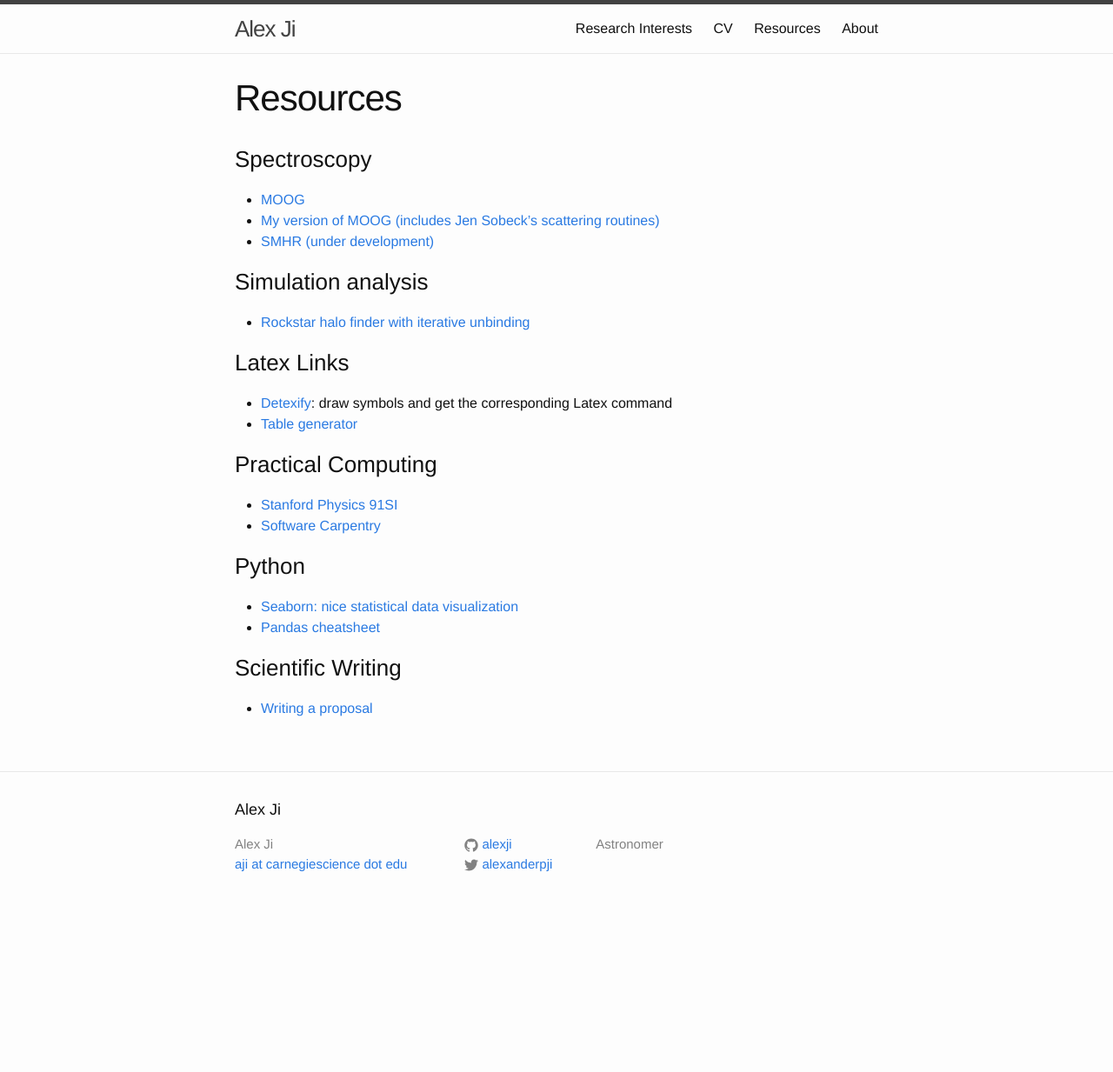
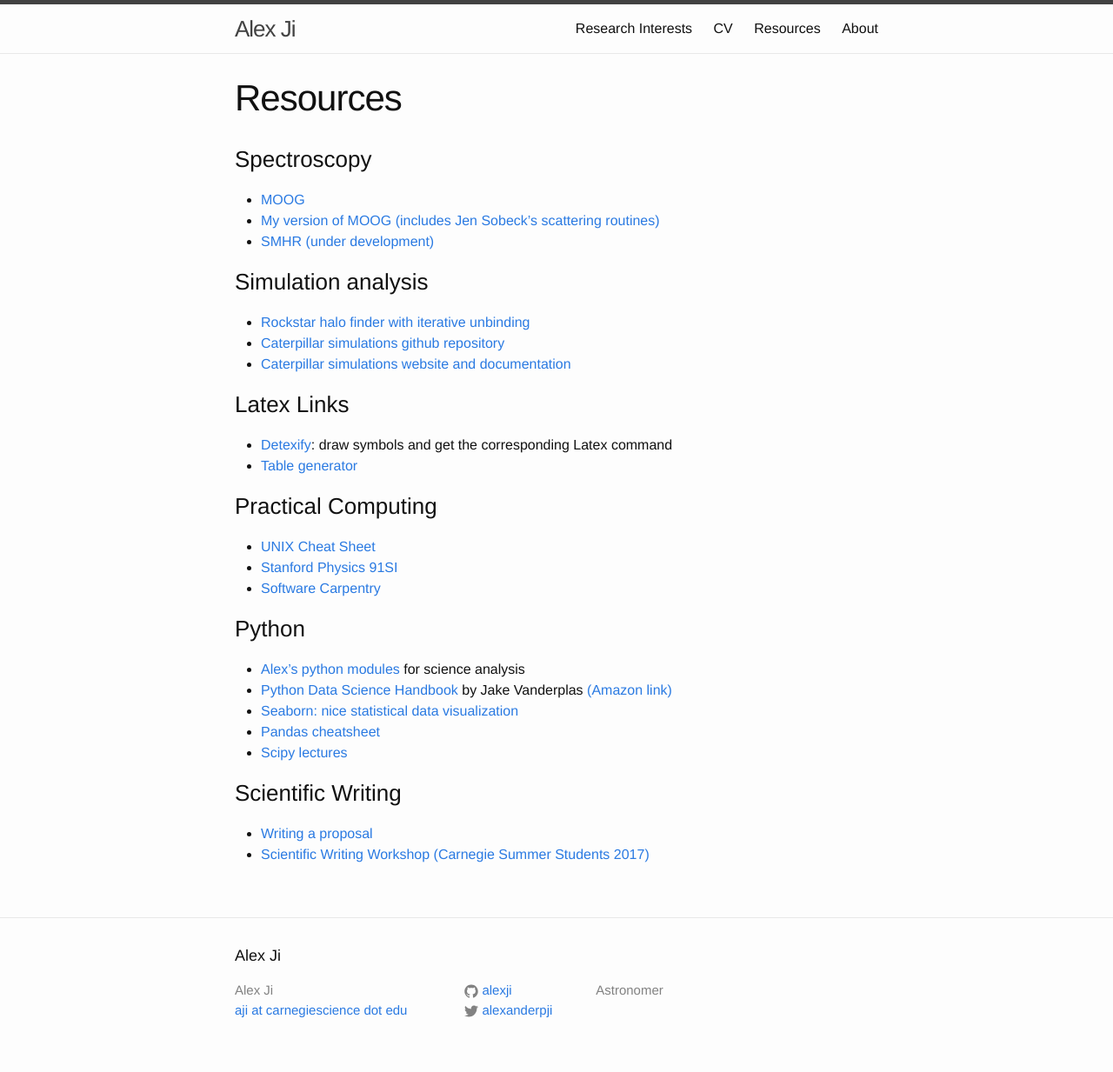
Before and after one commit to alexji/alexji.github.io, a Jekyll site: the page built from resources.md, in a window 1280 px wide. Shown: the whole page at 87% size. Built offline with Jekyll 4.4.1, drawn with Linux system fonts in a browser that asks for light colours; before the commit the page ends 1065 px from its top, so only the background shows below that.

Commit message:
Added some stuff to resources

```diff
--- a/resources.md
+++ b/resources.md
@@ -12,18 +12,25 @@ order: 3
 
 ### Simulation analysis
 * [Rockstar halo finder with iterative unbinding](https://bitbucket.org/alexji/rockstar)
+* [Caterpillar simulations github repository](https://github.com/caterpillarproject/)
+* [Caterpillar simulations website and documentation](http://www.caterpillarproject.org/)
 
 ### Latex Links
 * [Detexify](http://detexify.kirelabs.org/classify.html): draw symbols and get the corresponding Latex command
 * [Table generator](https://www.tablesgenerator.com/)
 
 ### Practical Computing
+* [UNIX Cheat Sheet](/UNIXCheatSheet.pdf)
 * [Stanford Physics 91SI](https://web.stanford.edu/class/physics91SI/cgi-bin/?page_id=13)
 * [Software Carpentry](https://software-carpentry.org/)
 
 ### Python
+* [Alex's python modules](https://github.com/alexji/moog17scat) for science analysis
+* [Python Data Science Handbook](https://github.com/jakevdp/PythonDataScienceHandbook) by Jake Vanderplas [(Amazon link)](https://www.amazon.com/_/dp/1491912057)
 * [Seaborn: nice statistical data visualization](https://seaborn.pydata.org/)
 * [Pandas cheatsheet](https://nbviewer.jupyter.org/github/groverpr/learn_python_libraries/blob/master/pandas/pandas_cheatsheet.ipynb)
+* [Scipy lectures](https://www.scipy-lectures.org/)
 
 ### Scientific Writing
 * [Writing a proposal](http://blogs.discovermagazine.com/cosmicvariance/2012/01/24/unsolicited-advice-xiii-how-to-craft-a-well-argued-proposal/#.WmPV_lQ-fMV)
+* [Scientific Writing Workshop (Carnegie Summer Students 2017)](/scientific-writing-summer2017.pdf)
```
Also changed, not shown: 2 other files.
